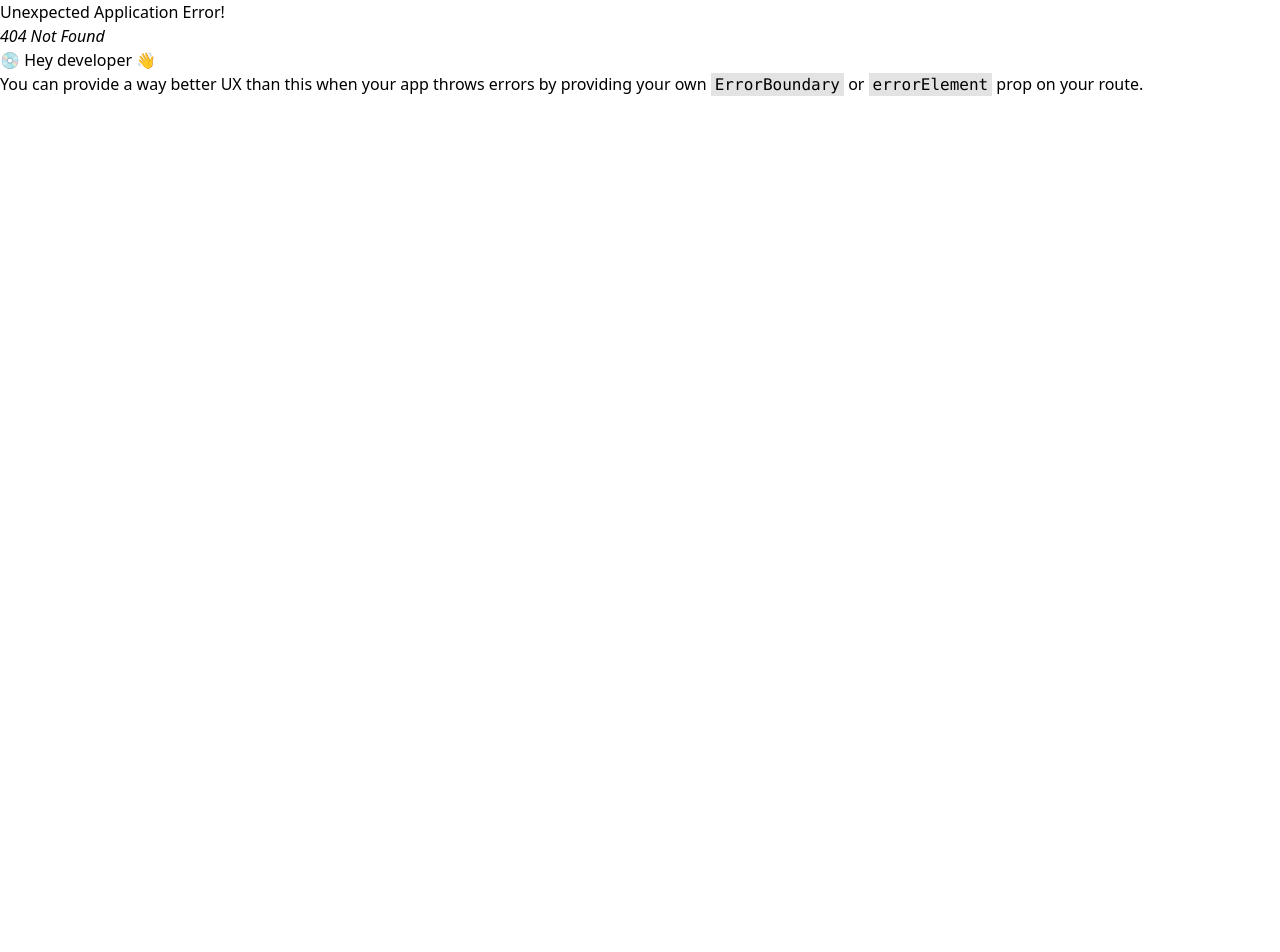
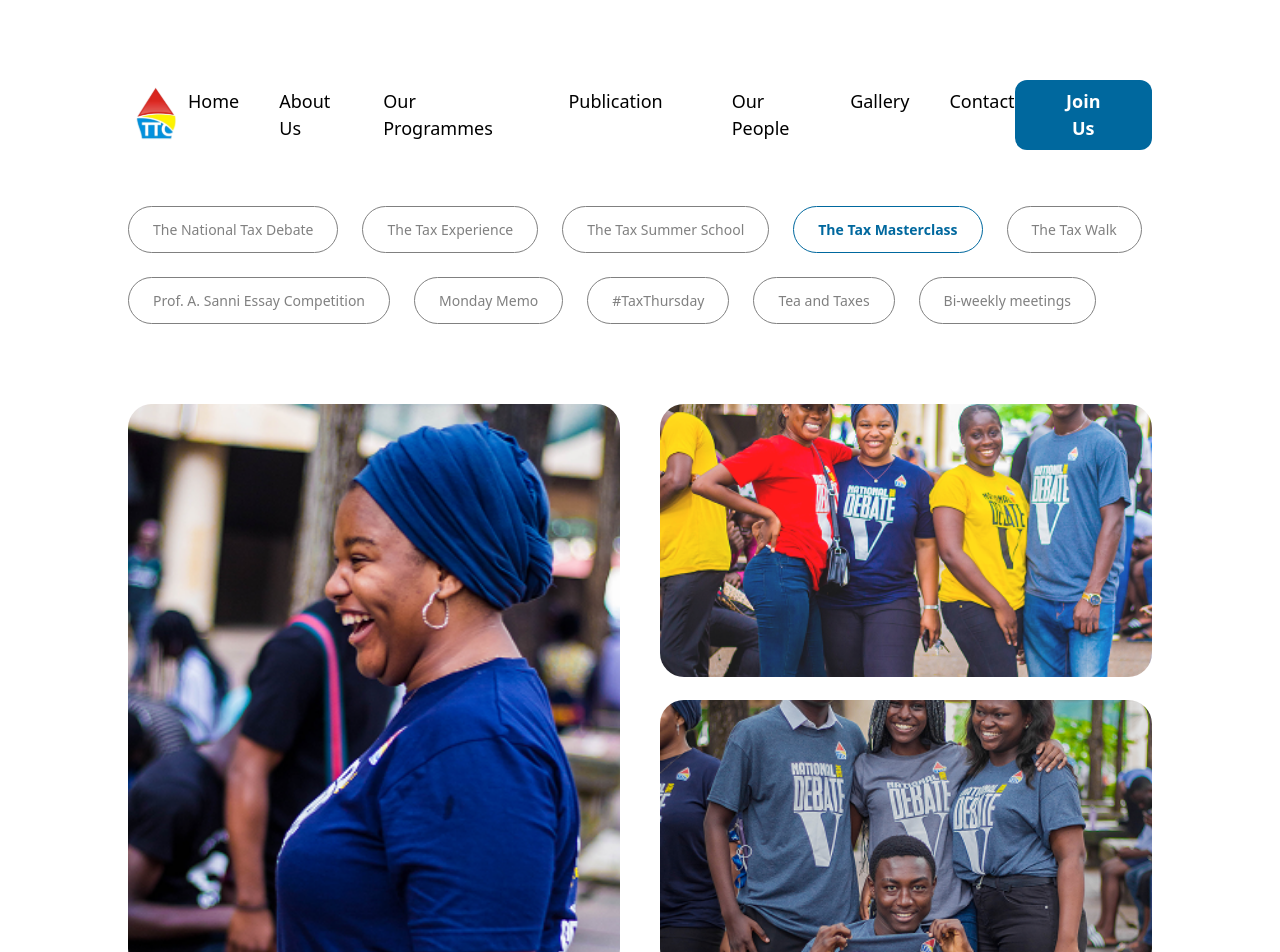
Before and after one commit to unilagtaxclub/TheTaxClub, a React (Vite) app: page /programmes/ttm in a window 1280 px wide. Before the commit this address had no page. Shown: the top 952 px of the page. Before the commit the page ends 800 px from the top, so only its background shows below. Built offline with nearby package versions, Linux system fonts and the light colour scheme.

Commit message:
designed ttm page

```diff
--- a/src/App.tsx
+++ b/src/App.tsx
@@ -11,6 +11,7 @@ import Gallery from "./pages/gallery";
 import Tntd from "./pages/programmes/tntd";
 import Tte from "./pages/programmes/tte";
 import Ttss from "./pages/programmes/ttss";
+import Ttm from "./pages/programmes/ttm";
 
 const App = () => {
   const router = createBrowserRouter([
@@ -27,6 +28,7 @@ const App = () => {
     { path: "/programmes/tntd", element: <Tntd /> },
     { path: "/programmes/tte", element: <Tte /> },
     { path: "/programmes/ttss", element: <Ttss /> },
+    { path: "/programmes/ttm", element: <Ttm /> },
   ]);
 
   return (
--- /dev/null
+++ b/src/pages/programmes/ttm/index.tsx
@@ -0,0 +1,99 @@
+import { NavLink } from "react-router-dom";
+import Container from "../../../component/defaults/Container";
+import Footer from "../../../component/defaults/Footer";
+import Header from "../../../component/defaults/Header";
+import { programmeItems } from "../../../component/rawitems/ProgrammeItems";
+
+const Ttm = () => {
+  return (
+    <Container>
+      <div className="lg:mt-[10vh] mt-10">
+        <Header />
+        <div className="lg:w-[80vw] w-[90vw] mt-14 mx-auto">
+          <div className="lg:flex hidden items-center flex-wrap gap-6 text-[14px]">
+            {programmeItems.map((item) => (
+              <NavLink
+                to={item.link}
+                key={item.id}
+                className={`${item.title === "The Tax Masterclass" ? "border-[#00689E] text-[#00689E] font-semibold" : "text-[#808080] border-[#808080]"} border rounded-full cursor-pointer py-3 px-6`}
+              >
+                {item.title}
+              </NavLink>
+            ))}
+          </div>
+
+          <div className="flex lg:flex-row flex-col justify-between space-x-10 lg:mt-20 mt-10">
+            <div className="lg:w-[50%] w-[100%]">
+              <img
+                src="/assets/gallery/ntdv/img-seven.png"
+                alt="img"
+                className="w-[100%] lg:h-[569px] h-[370px] rounded-3xl object-cover"
+              />
+            </div>
+            <div className="lg:w-[50%] w-[100%] flex flex-col lg:mt-0 mt-6 justify-between">
+              <img
+                src="/assets/gallery/ntdv/img-eight.png"
+                alt="img"
+                className="w-[100%] lg:h-[273px] h-[370px] object-cover rounded-3xl"
+              />
+              <img
+                src="/assets/gallery/ntdv/img-nine.png"
+                alt="img"
+                className="w-[100%] lg:h-[273px] h-[370px] object-cover lg:mt-0 mt-6 rounded-3xl"
+              />
+            </div>
+          </div>
+
+          <div className="lg:text-[20px]">
+            <h2 className="lg:text-[40px] text-[24px] font-semibold lg:mt-10 mt-6">
+              The Tax Masterclass
+            </h2>
+            <p className="lg:mt-10 mt-6">
+              The Tax Masterclass is a flagship educational initiative that
+              intends to deepen students’ practical and theoretical
+              understanding of taxation. It brings top tax practitioners
+              directly to students, offering hands-on learning experiences that
+              extend beyond traditional classroom instruction. The program is
+              open to both members and non-members of the Tax Club, primarily
+              targeting students from faculties such as law, accounting,
+              business, and finance. Participants also have the opportunity to
+              earn certification upon completion, adding professional value to
+              their academic pursuits.
+            </p>
+            <p className="lg:mt-10 mt-6">
+              This initiative complements our other programs like the National
+              Tax Debate and the Tax Summer School by providing specialized,
+              practitioner-led training focused on real-world tax issues and
+              professional skills. The Tax Masterclass supports the club’s
+              broader mission of increasing youth tax literacy, promoting public
+              education, and fostering networking opportunities between students
+              and tax professionals from both the public and private sectors. By
+              equipping students with a deeper understanding of tax systems, the
+              program also contributes to improving tax compliance and civic
+              responsibility among Nigerian youths.
+            </p>
+
+            <p className="lg:mt-10 mt-6">
+              The impact of the Tax Masterclass is significant in preparing
+              students for careers in taxation and fiscal policy. It bridges the
+              gap between academic theory and professional practice, enhancing
+              participants’ employability and competence in the tax profession.
+              As part of The Tax Club’s innovative approach to tax education,
+              the Masterclass has helped inspire the creation of tax clubs
+              across Nigerian universities and fostered partnerships with
+              secondary schools, further expanding the reach and influence of
+              youth tax education in Nigeria.
+            </p>
+
+            <button className="px-20 py-3 lg:mt-20 lg:w-auto w-[100%] mt-6 font-semibold text-[#fff] bg-[#00689e] rounded-xl">
+              Support this Cause
+            </button>
+          </div>
+        </div>
+      </div>
+      <Footer />
+    </Container>
+  );
+};
+
+export default Ttm;
```
